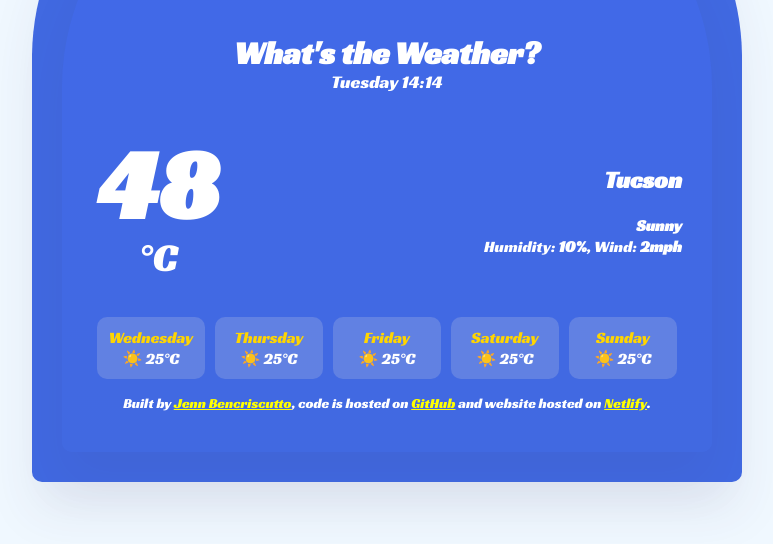
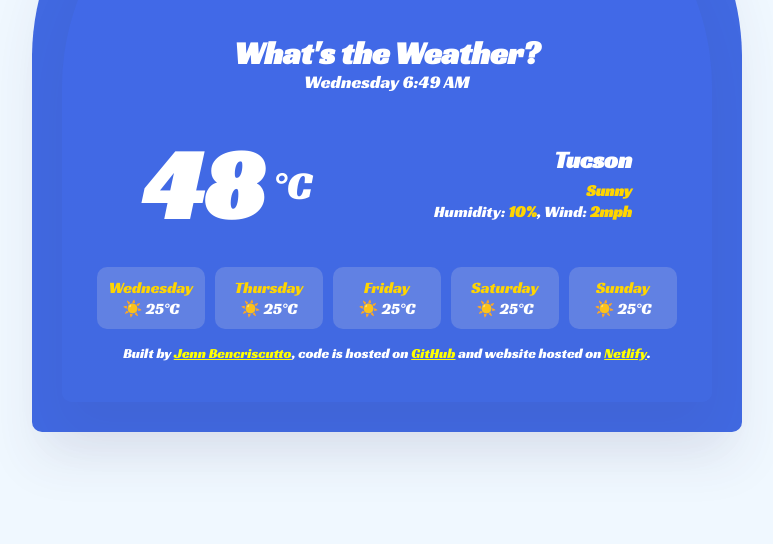
Before and after one commit to jpcreativeworks/Whats-the-Weather-App, a plain HTML site: page index.html in a window 1280 px wide. Shown: the part 202-746 px from the top of the page, without its empty margins (253-1026 px from the left). Drawn offline with nearby package versions, Linux system fonts and the light colour scheme.

Commit message:
current date and time added

```diff
--- a/src/script.js
+++ b/src/script.js
@@ -10,6 +10,46 @@ function search(event) {
     alert("Please enter a valid city.");
   }
 }
+
+function formatDateTime() {
+  let now = new Date();
+  let hours = now.getHours();
+  let minutes = now.getMinutes();
+  let dayIndex = now.getDay();
+  let daysOfWeek = [
+    "Sunday",
+    "Monday",
+    "Tuesday",
+    "Wednesday",
+    "Thursday",
+    "Friday",
+    "Saturday",
+  ];
+  let day = daysOfWeek[dayIndex];
+  let amPm;
+  if (hours >= 12) {
+    amPm = "PM";
+  } else {
+    amPm = "AM";
+  }
+
+  if (hours === 0) {
+    hours = 12;
+  } else if (hours > 12) {
+    hours = hours % 12;
+  }
+
+  if (minutes < 10) {
+    minutes = `0${minutes}`;
+  }
+
+  let formattedTime = `${day} ${hours}:${minutes} ${amPm}`;
+  document.querySelector(".current").innerHTML = formattedTime;
+}
+
+formatDateTime();
+
+setInterval(formatDateTimeDateTime, 60000);
 
 function fetchWeather(city) {
   let apiKey = "e0906538bb594019bc3d31cbe5e89144";
--- a/src/style.css
+++ b/src/style.css
@@ -102,10 +102,12 @@ main {
 .current-temp {
   font-size: 100px;
   font-weight: bold;
-  display: flex;
+  text-align: center;
+  display: inline-block;
+  /*display: flex;
   align-items: center;
-  justify-content: center;
-  margin: 5px;
+  justify-content: center;*/
+  margin: 5px 5px 5px 50px;
 }
 .current-temp-unit {
   font-size: 40px;
@@ -116,8 +118,11 @@ main {
 .weather-info {
   flex: 1;
   text-align: right;
+  margin: 5px 50px 5px 5px;
 }
-
+strong {
+  color: rgba(255, 213, 0, 1);
+}
 .five-day-forecast {
   display: flex;
   justify-content: space-evenly;
```
